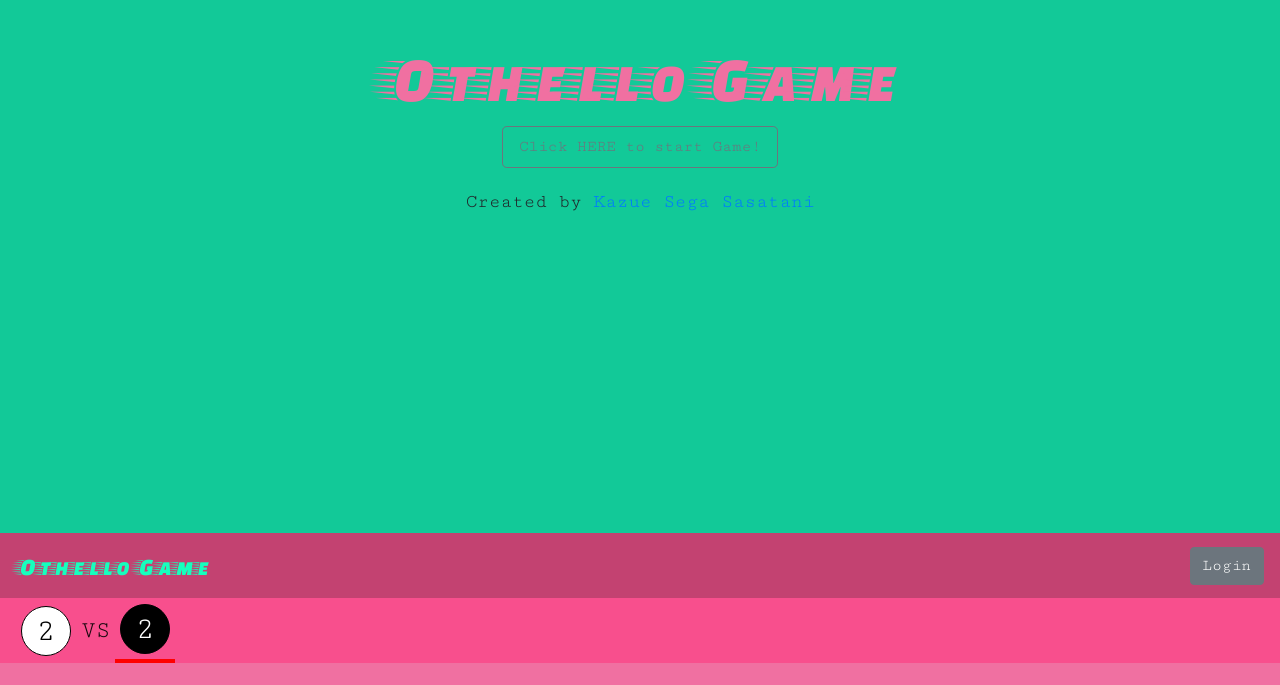
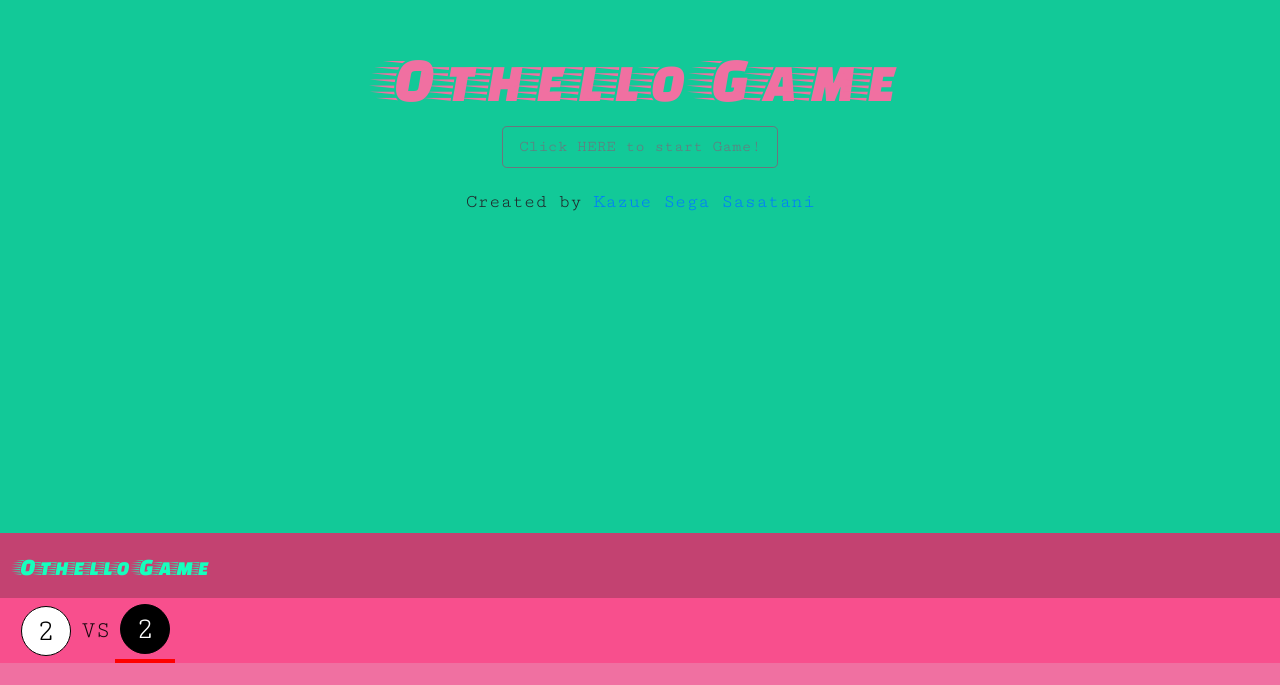
Before and after one commit to segakazzz/react-project, a React (Create React App) app: page / in a window 1280 px wide. Shown: the part 267-952 px from the top of the page. Built offline with nearby package versions, Linux system fonts and the light colour scheme; no server answers; a web font is replaced by a local one.

Commit message:
Hide save result and login button

```diff
--- a/src/components/OthelloInfo.js
+++ b/src/components/OthelloInfo.js
@@ -1,6 +1,6 @@
 import React from 'react'
 import 'bootstrap/dist/css/bootstrap.min.css'
-import { Navbar, Button } from 'react-bootstrap'
+import { Navbar } from 'react-bootstrap'
 import '../scss/navbar.scss'
 import Player from './Player'
 import { DARK, LIGHT } from '../constants'
@@ -14,7 +14,7 @@ const NavBarMain = props => {
       <Navbar.Toggle />
       {!props.isCompleted && (
         <Navbar.Collapse className='justify-content-end'>
-          <Button variant='secondary' className={'button-login'}>Login</Button>
+          {/* <Button variant='secondary' className={'button-login'}>Login</Button> */}
         </Navbar.Collapse>
       )}
     </Navbar>
--- a/src/components/OthelloModal.js
+++ b/src/components/OthelloModal.js
@@ -37,9 +37,9 @@ const OthelloModal = props => {
         <Button variant='outline-secondary' onClick={props.playAgain}>
           Play Again
         </Button>
-        <Button variant='outline-primary' onClick={props.closeModal}>
+        {/* <Button variant='outline-primary' onClick={props.closeModal}>
           Save Result
-        </Button>
+        </Button> */}
       </Modal.Footer>
     </Modal>
   )
```
